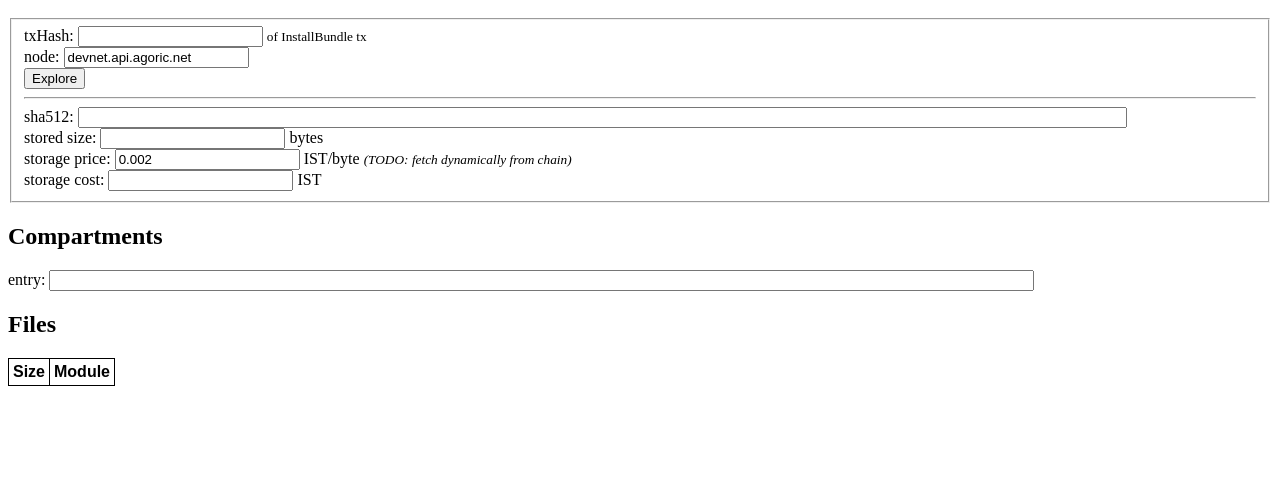
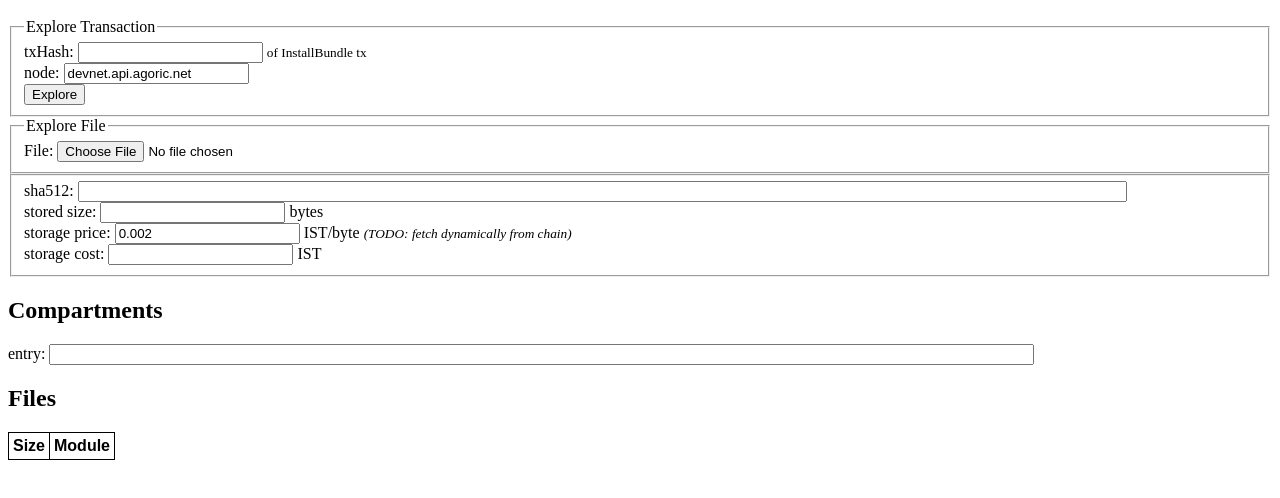
Before and after one commit to agoric-labs/bundle-tool2, a plain HTML site: page unbundle.html in a window 1280 px wide. Shown: the part 48-546 px from the top of the page. Drawn offline with Linux system fonts and the light colour scheme.

Commit message:
feat: explore bundle from file

```diff
--- a/unbundle.html
+++ b/unbundle.html
@@ -5,6 +5,7 @@
       border-collapse: collapse;
       font-family: sans-serif;
     }
+
     .report tr:nth-child(odd) {
       background-color: #fff;
     }
@@ -12,6 +13,7 @@
     .report tr:nth-child(even) {
       background-color: #eee;
     }
+
     th,
     td {
       border: 1px solid black;
@@ -21,27 +23,27 @@
 </head>
 <h1>Agoric Bundle Explorer</h1>
 <fieldset>
-  <label
-    >txHash: <small><input name="txHash"/></small
-  ></label>
+  <legend>Explore Transaction</legend>
+  <label>txHash: <small><input name="txHash" /></small></label>
   <small>of InstallBundle tx</small>
   <br />
-  <label>node: <input name="node" value="devnet.api.agoric.net"/></label>
+  <label>node: <input name="node" value="devnet.api.agoric.net" /></label>
   <br />
   <button type="button" onclick="exporeTx()">Explore</button>
-
-  <hr />
-  <label
-    >sha512: <small><input name="sha512" size="128" readonly/></small
-  ></label>
+</fieldset>
+<fieldset>
+  <legend>Explore File</legend>
+  <label title="endoZipBase64 in .json format">File: <input type="file" name="bundleFile"
+      onchange="exploreFile()" /></small></label>
+</fieldset>
+<fieldset>
+  <label>sha512: <small><input name="sha512" size="128" readonly /></small></label>
   <br />
   <label>stored size: <input name="storedSize" readonly /> bytes</label>
   <br />
 
-  <label
-    >storage price:
-    <input name="storagePrice" value="0.002" readonly /> IST/byte</label
-  >
+  <label>storage price:
+    <input name="storagePrice" value="0.002" readonly /> IST/byte</label>
   <small><em>(TODO: fetch dynamically from chain)</em></small>
   <br />
 
@@ -51,7 +53,7 @@
 
 <section id="sec-compartments">
   <h2>Compartments</h2>
-  <label>entry: <input name="entry" readonly size="120"/></label>
+  <label>entry: <input name="entry" readonly size="120" /></label>
 </section>
 
 <section>
@@ -82,12 +84,33 @@
       setChoices($field('txCandidates'), txs, 'txHash', 'txHash');
     };
 
+    const fileInput = $field('bundleFile');
+
+    const exploreFile = async () => {
+      console.log('exploreFile', fileInput);
+
+      console.log('files chosen', fileInput.files)
+      const [file] = fileInput.files;
+
+      if (file) {
+        const text = await file.text();
+        console.log('File:', text.length, text.slice(0, 80));
+        const bundle = JSON.parse(text);
+        const storedSize = text.length;
+        exploreBundle(bundle, storedSize);
+      }
+    }
+
     const exporeTx = async () => {
       console.log('explore');
       const txHash = $('input[name="txHash"]').value;
       const node = $('input[name="node"]').value;
       const [m0] = await Cosmos.txMessages(txHash, node);
       const { bundle, size: storedSize } = await Agoric.getBundle(m0);
+      await exploreBundle(bundle, storedSize);
+    };
+
+    const exploreBundle = async (bundle, storedSize) => {
       const { endoZipBase64Sha512: sha512 } = bundle;
       $('input[name="sha512"]').value = sha512;
       const storagePrice = parseFloat($('input[name="storagePrice"]').value);
@@ -118,6 +141,6 @@
     };
 
     // "export"
-    Object.assign(globalThis, { queryInstallBundleTxs, exporeTx });
+    Object.assign(globalThis, { queryInstallBundleTxs, exploreFile, exporeTx });
   </script>
 </body>
```
